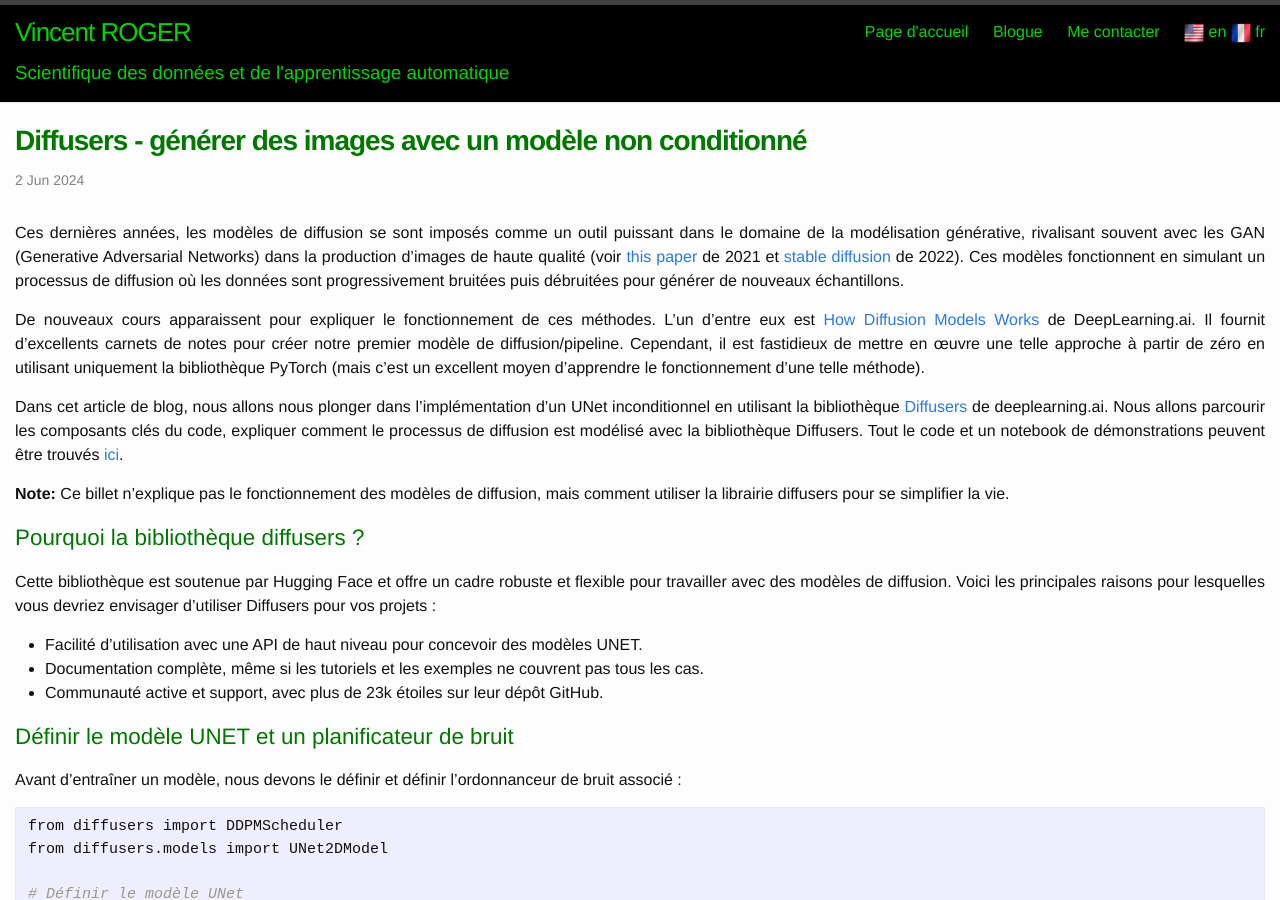
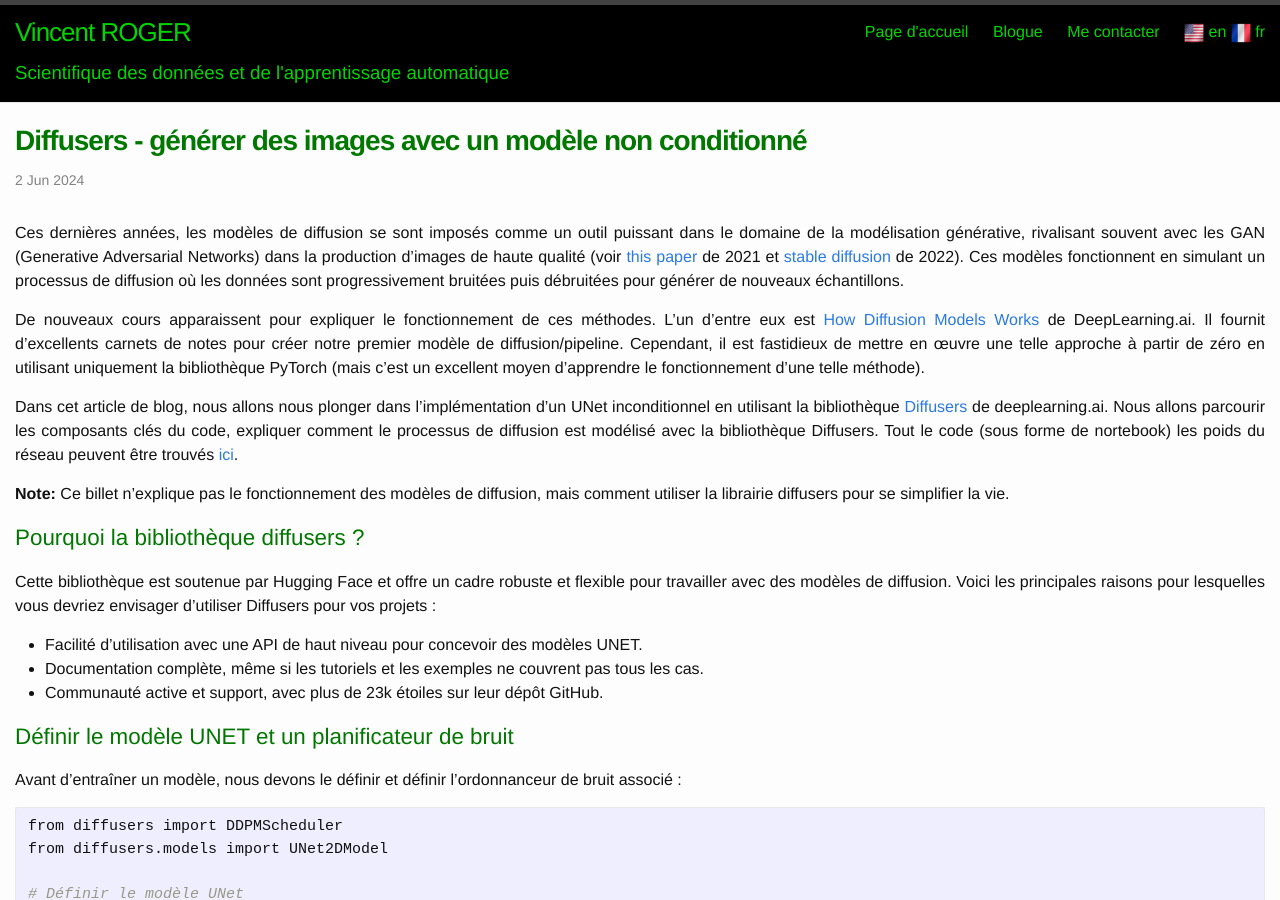
Before and after one commit to vroger11/vroger11.github.io, a Jekyll site: the page built from _posts/2024-06-02-diffusers-modele-non-conditionne.md, in a window 1280 px wide and 900 px high. Built offline with Jekyll 4.4.1, drawn with Linux system fonts in a browser that asks for light colours; comment, search, counter and statistics services are not loaded.

Commit message:
Update links to the github codes and precise weights are available.

```diff
--- a/_posts/2024-06-02-diffusers-modele-non-conditionne.md
+++ b/_posts/2024-06-02-diffusers-modele-non-conditionne.md
@@ -14,7 +14,7 @@
 
 De nouveaux cours apparaissent pour expliquer le fonctionnement de ces méthodes. L'un d'entre eux est [How Diffusion Models Works](https://www.deeplearning.ai/short-courses/how-diffusion-models-work/) de DeepLearning.ai. Il fournit d'excellents carnets de notes pour créer notre premier modèle de diffusion/pipeline. Cependant, il est fastidieux de mettre en œuvre une telle approche à partir de zéro en utilisant uniquement la bibliothèque PyTorch (mais c'est un excellent moyen d'apprendre le fonctionnement d'une telle méthode).
 
-Dans cet article de blog, nous allons nous plonger dans l'implémentation d'un UNet inconditionnel en utilisant la bibliothèque [Diffusers](https://github.com/huggingface/diffusers) de deeplearning.ai. Nous allons parcourir les composants clés du code, expliquer comment le processus de diffusion est modélisé avec la bibliothèque Diffusers. Tout le code et un notebook de démonstrations peuvent être trouvés [ici](https://github.com/vroger11/diffusers-tutorial).
+Dans cet article de blog, nous allons nous plonger dans l'implémentation d'un UNet inconditionnel en utilisant la bibliothèque [Diffusers](https://github.com/huggingface/diffusers) de deeplearning.ai. Nous allons parcourir les composants clés du code, expliquer comment le processus de diffusion est modélisé avec la bibliothèque Diffusers. Tout le code (sous forme de nortebook) les poids du réseau peuvent être trouvés [ici](https://github.com/vroger11/diffusers-tutorials).
 
 **Note:** Ce billet n'explique pas le fonctionnement des modèles de diffusion, mais comment utiliser la librairie diffusers pour se simplifier la vie.
 
```
Also changed, not shown: _posts/2024-06-02-diffusers-unconditional_model.md (+1 -1 lines), _posts/2024-06-16-diffusers-conditional_model.md (+1 -1 lines), _posts/2024-06-16-diffusers-modele-conditionne.md (+1 -1 lines).
